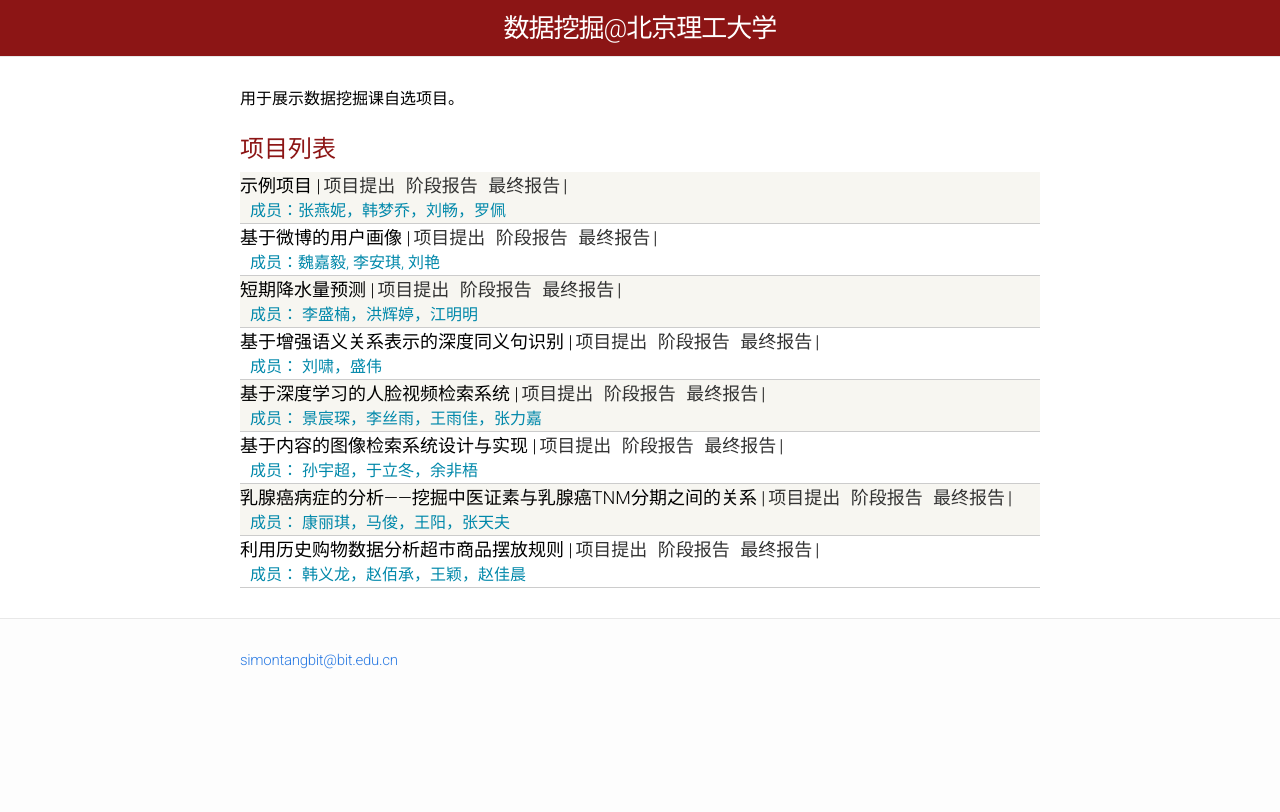
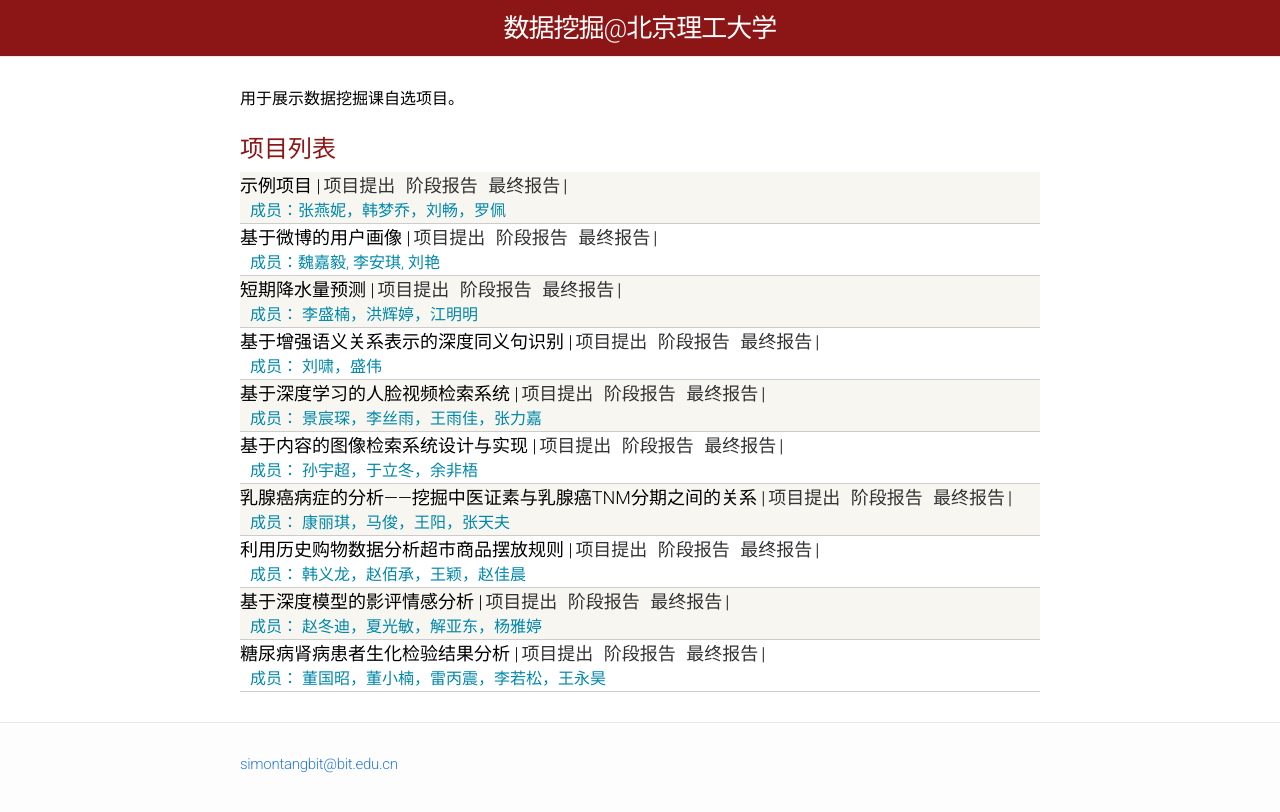
Before and after one commit to BITDM/bitdm.github.io, a Jekyll site: the page built from 2017/index.html, in a window 1280 px wide. Shown: the top 812 px of the page. Built offline with Jekyll 4.4.1, drawn with Linux system fonts in a browser that asks for light colours.

Commit message:
第15组和11组的报告链接

```diff
--- a/2017/index.html
+++ b/2017/index.html
@@ -76,5 +76,21 @@
       <a href="#">最终报告</a>|
       <div class="kw">成员： 韩义龙，赵佰承，王颖，赵佳晨</div>
     </div>
+
+    <div class="materials-item">
+      基于深度模型的影评情感分析
+      |<a href="/2017/projects/p15/proposal/">项目提出</a>
+      <a href="#">阶段报告</a>
+      <a href="#">最终报告</a>|
+      <div class="kw">成员： 赵冬迪，夏光敏，解亚东，杨雅婷</div>
+    </div>
+
+    <div class="materials-item">
+      糖尿病肾病患者生化检验结果分析
+      |<a href="/2017/projects/p11/proposal/">项目提出</a>
+      <a href="#">阶段报告</a>
+      <a href="#">最终报告</a>|
+      <div class="kw">成员： 董国昭，董小楠，雷丙震，李若松，王永昊</div>
+    </div>
   </div>
 </div>
```
